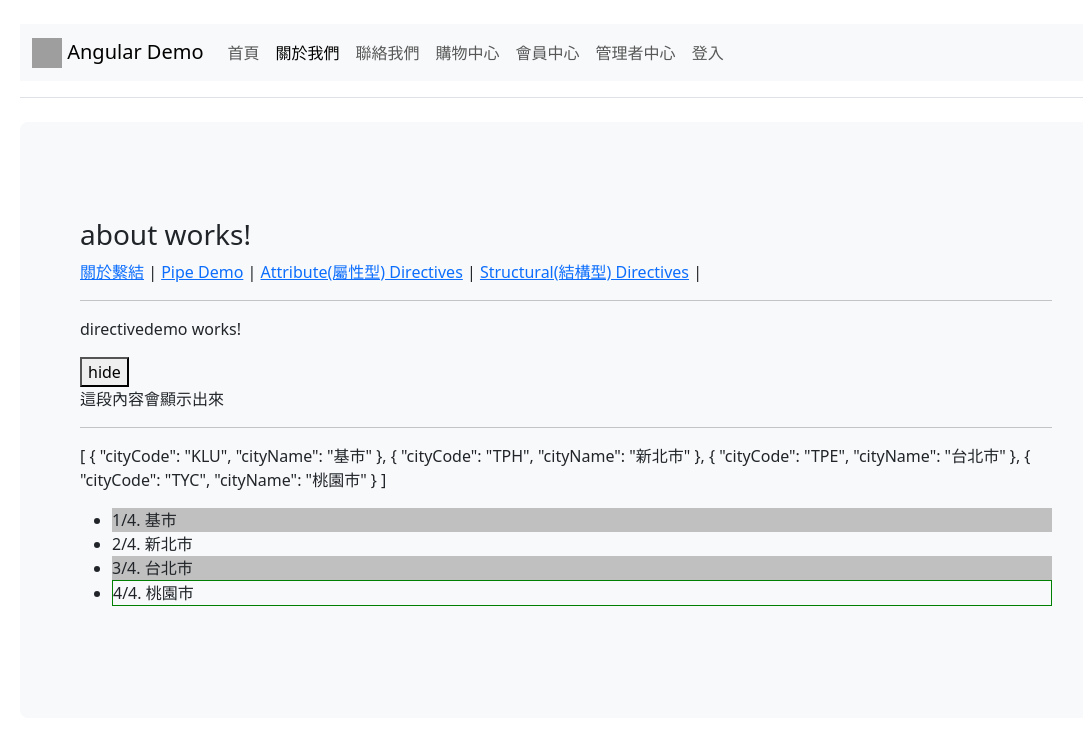
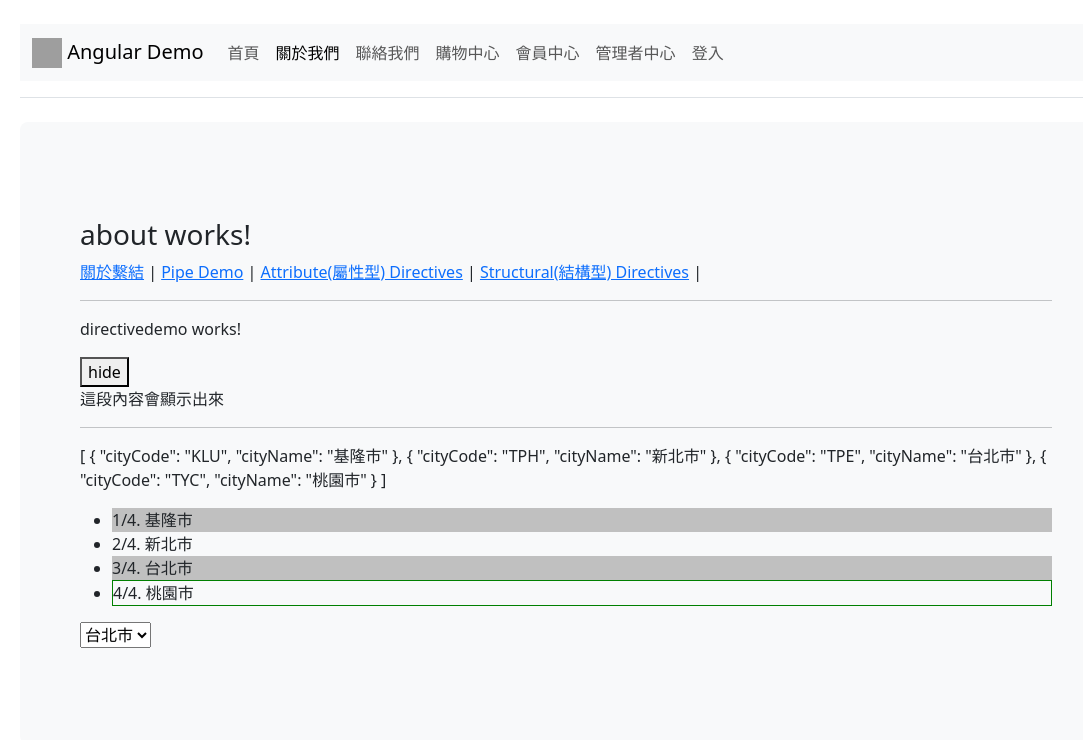
Before and after one commit to HsiaoHungWang/AngularDemo, an Angular app in the folder my-app/: page /about/directive in a window 1280 px wide. Shown: the top 740 px of the page, without its empty margins (74-1157 px from the left). Built offline with nearby package versions, Linux system fonts and the light colour scheme; grey boxes are pictures that could not be loaded.

Commit message:
Structural(結構型) Directives 練習看看

```diff
--- a/my-app/src/app/directivedemo/directivedemo.component.html
+++ b/my-app/src/app/directivedemo/directivedemo.component.html
@@ -9,3 +9,7 @@
     <li *ngFor="let city of cities;index as i;count as total;even as isEven;last as isLast"
     [ngClass]="{even:isEven,last:isLast}">{{i+1}}/{{total}}. {{city.cityName}}</li>
 </ul>
+
+<select>
+    <option *ngFor="let city of cities" [value]="city.cityCode" [selected]="city.cityCode===selectedCode">{{city.cityName}}</option>
+</select>
--- a/my-app/src/app/directivedemo/directivedemo.component.ts
+++ b/my-app/src/app/directivedemo/directivedemo.component.ts
@@ -7,9 +7,9 @@ import { Component } from '@angular/core';
 })
 export class DirectivedemoComponent {
   show:boolean = true;
-
+  selectedCode:string = "TPE";
   cities:any = [
-    {"cityCode":"KLU", "cityName":"基市"},
+    {"cityCode":"KLU", "cityName":"基隆市"},
     {"cityCode":"TPH", "cityName":"新北市"},
     {"cityCode":"TPE", "cityName":"台北市"},
     {"cityCode":"TYC", "cityName":"桃園市"}
```
